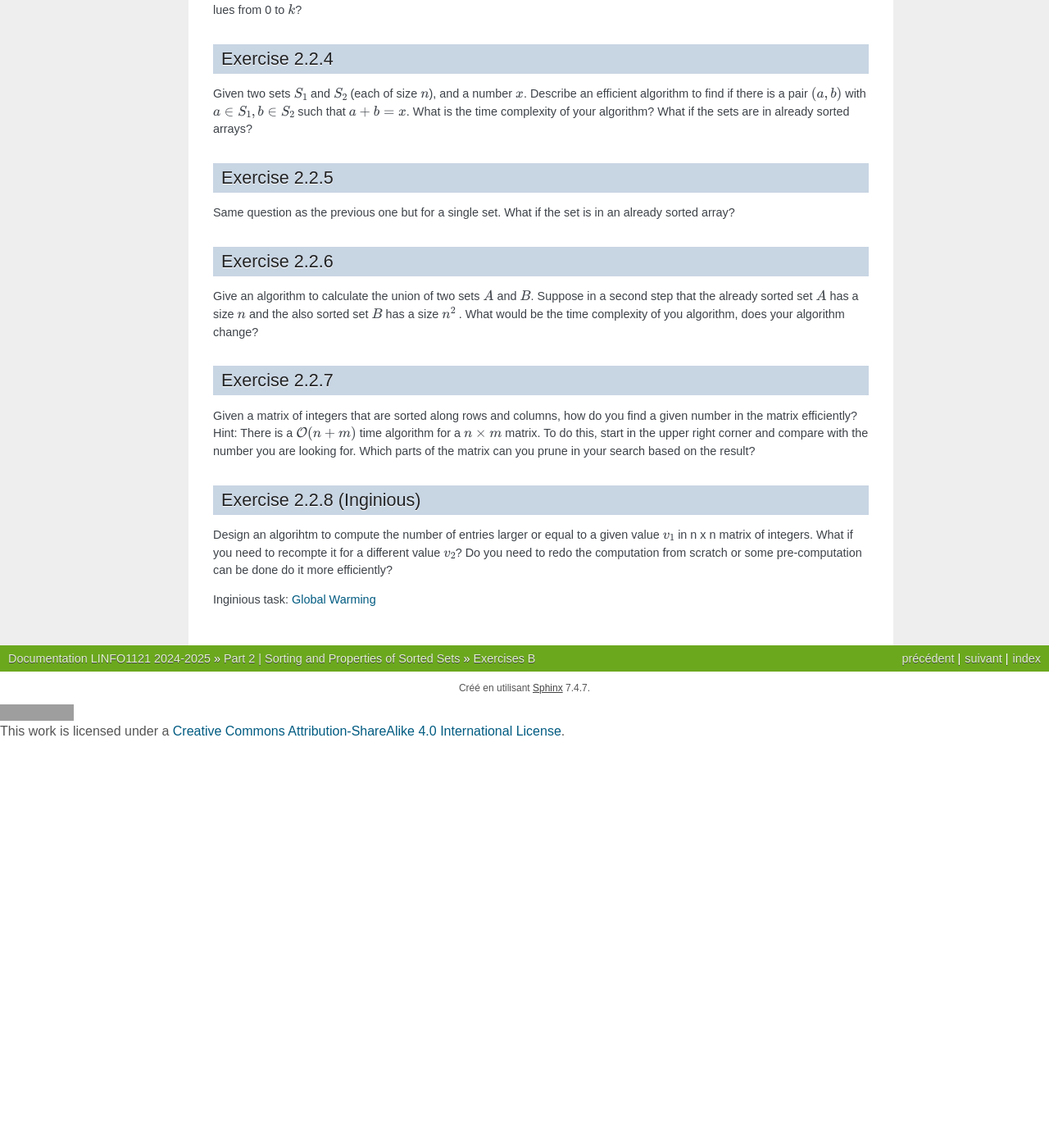
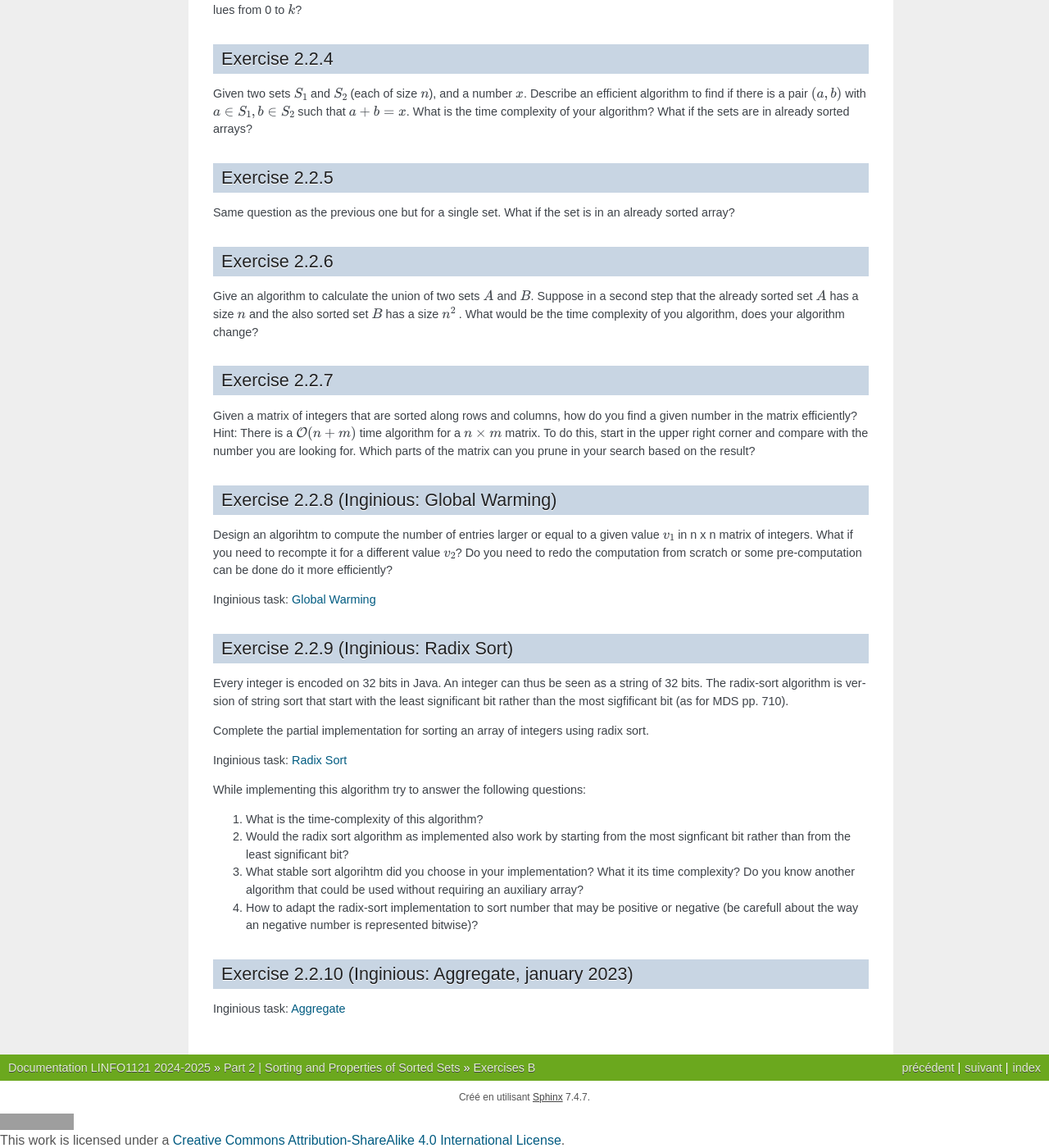
Before and after one commit to pschaus/LINFO1121, a Sphinx documentation site: the page built from source/part2/ex2.rst, in a window 1280 px wide and 1400 px high, scrolled down 614 px. Shown: the whole window at 82% size. Built offline with Sphinx 7.4.7, drawn with Linux system fonts in a browser that asks for light colours; before the commit the page ends 1515 px from its top, so only the background shows below that; some of the changed text lies outside the part shown; grey boxes are pictures that could not be loaded.

Commit message:
aggregate and radix sort

```diff
--- a/source/part2/ex2.rst
+++ b/source/part2/ex2.rst
@@ -7,8 +7,8 @@ Exercises B
     You must complete these exercises by Wednesday of W5.
 
 
-Exercise 2.2.1 (Inginious)
-"""""""""""""""""""""""""""
+Exercise 2.2.1 (Inginious: Union of Intervals)
+"""""""""""""""""""""""""""""""""""""""""""""""""""
 
 Write a method that takes an array of intervals as input and returns the union of those intervals as an array of disjoint intervals. We consider that the input intervals are given in the form of two arrays `int[] min, int[] max;` where the ith interval is given by ``(min[i],max[i])`` . Example input ``min=[5,0,1,6,2]`` ``max=[7,2,2,8,3]`` would output ``min=[0,5] ,max=[3,8]``.
 Write the pseudocode. How complex is your method?
@@ -144,8 +144,8 @@ Hint: There is a :math:`\mathcal{O}(n+m)` time algorithm for a :math:`n\times m`
 
 
 
-Exercise 2.2.8 (Inginious)
-""""""""""""""""""""""""""""
+Exercise 2.2.8 (Inginious: Global Warming)
+"""""""""""""""""""""""""""""""""""""""""""
 
 Design an algorihtm to compute the number of entries larger or equal to a given value :math:`v_1` in n x n matrix of integers.
 What if you need to recompte it for a different value :math:`v_2`?
@@ -158,3 +158,39 @@ Inginious task: `Global Warming <https://inginious.info.ucl.ac.be/course/LINFO11
 
     Il faut stocker chaque entree de la matrice dans un grand tableau de taille n^2 qu'on trie (preprocessing en O(n.log(n))).
     Ensuite il est très facile de retrouver le nombre d'élément >= à une valeur v donnée par simple recherche dichotomique dans ce tableau.
+
+
+Exercise 2.2.9 (Inginious: Radix Sort)
+"""""""""""""""""""""""""""""""""""""""""""
+
+Every integer is encoded on 32 bits in Java.
+An integer can thus be seen as a string of 32 bits.
+The radix-sort algorithm is version of string sort that start with the least significant bit rather than the most sigfificant bit (as for MDS pp. 710).
+
+Complete the partial implementation for sorting an array of integers using radix sort.
+
+Inginious task: `Radix Sort <https://inginious.info.ucl.ac.be/course/LINFO1121/sorting_RadixSort>`_
+
+
+While implementing this algorithm try to answer the following questions:
+
+1. What is the time-complexity of this algorithm?
+2. Would the radix sort  algorithm as implemented also  work by starting from the most signficant bit rather than from the least significant bit?
+3. What stable sort algorihtm did you choose in your implementation? What it its time complexity? Do you know another algorithm that could be used without requiring an auxiliary array?
+4. How to adapt the radix-sort implementation to sort  number that may be positive or negative (be carefull about the way an negative number is represented bitwise)?
+
+
+
+.. answer::
+
+   The algorihtm runs in :math:`O(n\cdot k)` where n is the size of the array and k is index of the most significant bit used among all the numbers.
+   We could use insertion sort or bubble sort instead of couting sort as an alternative not using auxiliary arrays but the worst-case time complexity is then :math:`O(k\cdot n^2).`
+   No we cannot use the same outer-loop to start from the most significant bit. If we do that like for MDS, we need a low and hi profile to keep the relative order of alrady most significant bits that are already sorted.
+
+
+
+
+Exercise 2.2.10 (Inginious: Aggregate, january 2023)
+""""""""""""""""""""""""""""""""""""""""""""""""""""""""
+
+Inginious task: `Aggregate <https://inginious.info.ucl.ac.be/course/LINFO1121/sorting_Aggregate>`_
```
